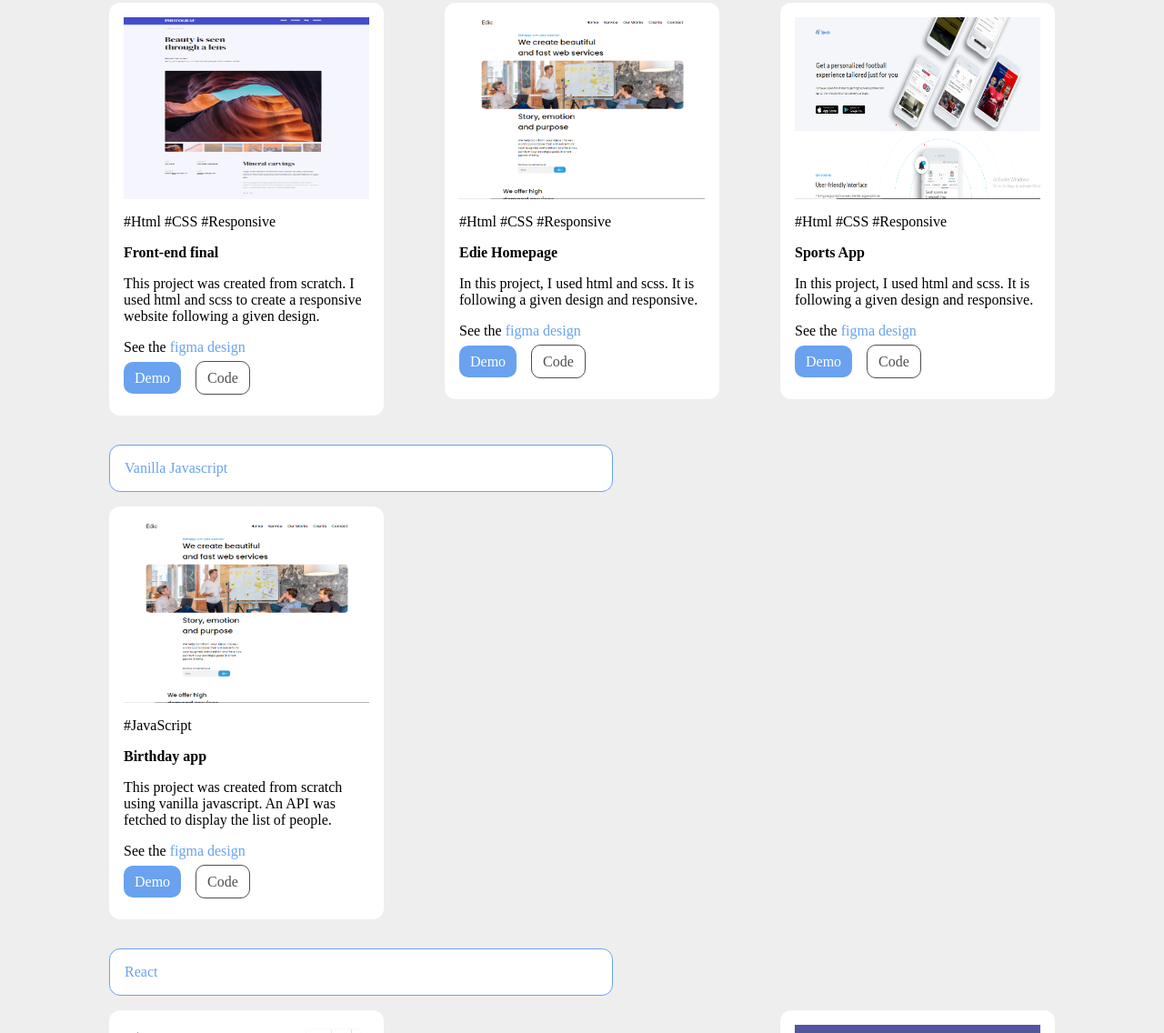
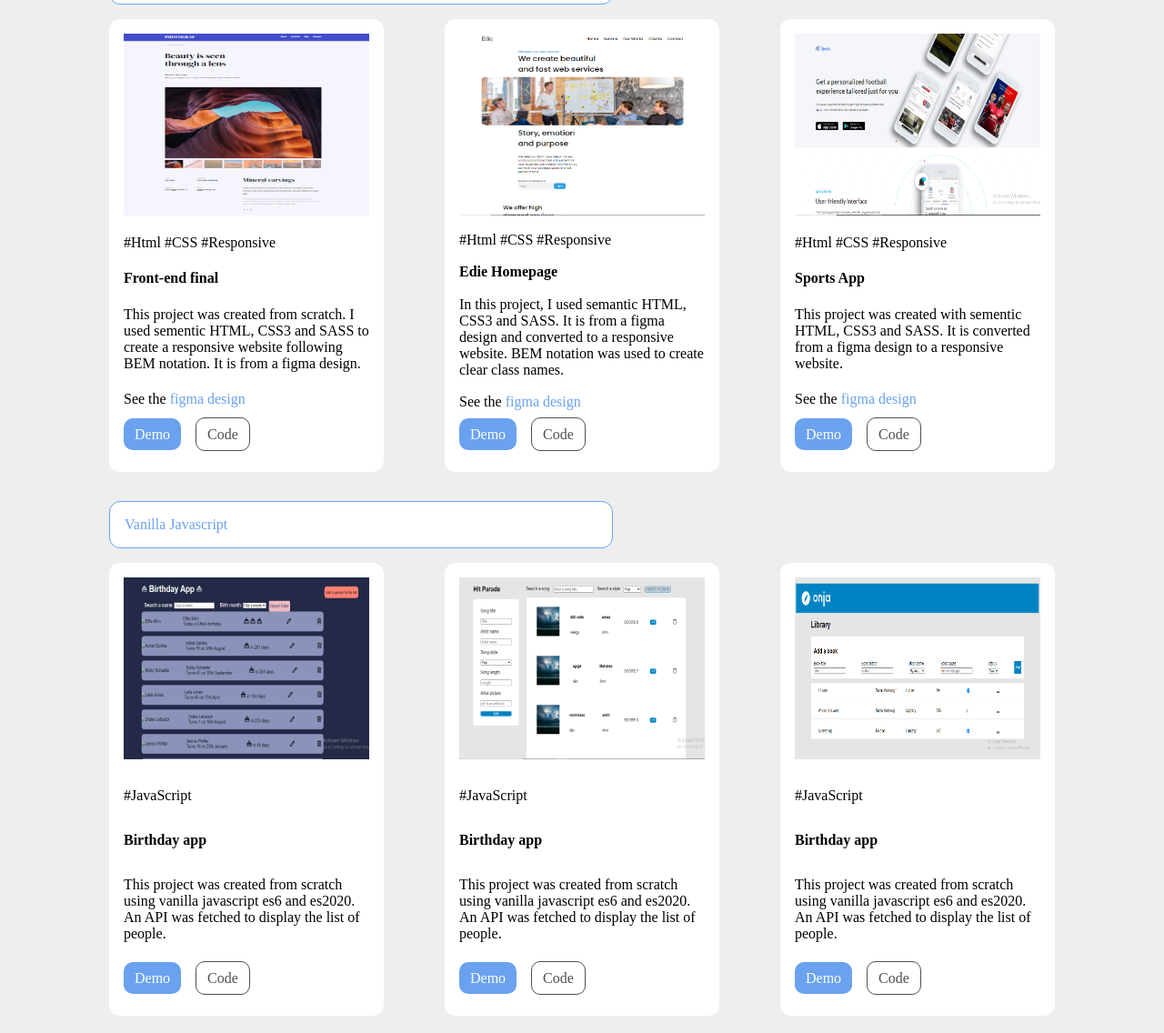
Before and after one commit to Tsikitsiky/portfolio2, a plain HTML site: page webroot/index.html in a window 1280 px wide. Shown: the part 439-1575 px from the top of the page at 91% size. Drawn offline with Linux system fonts and the light colour scheme.

Commit message:
modify descriptions and add more projects to improve the layout

```diff
--- a/webroot/index.html
+++ b/webroot/index.html
@@ -27,11 +27,13 @@
                     </ul>
                 </div>
                 <p>
-                    I am a junior front-end developer who is one of <a class="onja-link" href="https://onja.org/">Onja</a> students. I learnt how to use Html, Css, Vanilla Javascript and React to create dynamic and beautiful websites.
-                    <!-- Self-motivated developer, who is willing to learn and create outstanding UI applications.   -->
+                    I am a junior front-end developer who is one of <a class="onja-link" href="https://onja.org/">Onja</a> students. I am a motivated developer with a strong communication skills, who enjoy interacting and collaborating with others.I would like to find a company and team that appreciates me and where I can contribute in the long term.
                 </p>
                 <p>
-                    <!-- Donec aliquam est dui, vel vestibulum diam sollicitudin id. Quisque feugiat malesuada molestie. -->
+                    I learnt how to use Html, Css and SASS, Vanilla Javascript and React including class component and hooks; build complex data apps with context and useReducer hook.
+                </p>
+                <p>
+                   I am from Fenerivo Antsinana, a town in east coast of Madagascar. Singing is one of my favourite hobby. I love learning.
                 </p>
             </div>
         </header>
@@ -50,7 +52,7 @@
                                     <p class="tag"> #Html #CSS #Responsive </p>
                                     <h4> Front-end final </h4>
                                     <p>
-                                        This project was created from scratch. I used html and scss to create a responsive website following a given design.
+                                        This project was created from scratch. I used sementic HTML, CSS3 and SASS to create a responsive website following BEM notation. It is from a figma design.
                                     </p>
                                     <p>See the
                                         <a class="figma" href="https://www.figma.com/file/VgF87mULloYb7HZ1EMCRzU/Laaqiq-1-Portfolio-detail-Responsive?node-id=0%3A1">
@@ -73,7 +75,7 @@
                                     <p class="tag"> #Html #CSS #Responsive </p>
                                     <h4> Edie Homepage </h4>
                                     <p>
-                                        In this project, I used html and scss. It is following a given design and responsive.
+                                        In this project, I used semantic HTML, CSS3 and SASS. It is from a figma design and converted to a responsive website. BEM notation was used to create clear class names.
                                     </p>
                                     <p>See the
                                         <a class="figma" href="https://www.figma.com/file/ahnGupP4JjTdVJDTRfMRF2">
@@ -92,23 +94,23 @@
                             </li>
                             <li>
                                 <div class="project">
-                                    <img src="assets/final-assessment.png" alt="Edie Homepage screenshot" />
+                                    <img src="assets/final-assessment.png" alt="final-assessment screenshot" />
                                     <p class="tag"> #Html #CSS #Responsive </p>
                                     <h4> Sports App </h4>
                                     <p>
-                                        In this project, I used html and scss. It is following a given design and responsive.
+                                        This project was created with sementic HTML, CSS3 and SASS. It is converted from a figma design to a responsive website.
                                     </p>
                                     <p>See the
-                                        <a class="figma" href="https://www.figma.com/file/ahnGupP4JjTdVJDTRfMRF2">
+                                        <a class="figma" href="https://www.figma.com/file/SC3HqLUP9hGBfn93mIwxkS/Sports-App-homepage-Responsive-Revised">
                                         figma design
                                         </a>
                                     </p>
                                     <ul class="button-links">
                                         <li>
-                                            <a class="demo" href="https://edie-homepage-rs.netlify.app/">Demo</a>
+                                            <a class="demo" href="https://https://sports-app-rs.netlify.app/">Demo</a>
                                         </li>
                                         <li>
-                                            <a class="code" href="https://github.com/Tsikitsiky/edie-homepage">Code</a>
+                                            <a class="code" href="https://github.com/Tsikitsiky/front-end-assessment">Code</a>
                                         </li>
                                     </ul>
                                 </div>
@@ -117,29 +119,77 @@
                     </li>
                     <li>
                         <p class="tag-name"> Vanilla Javascript</p>
-                        <div class="section-projects--list Javascript">
-                            <div class="project">
-                                <img src="assets/edie-homepage.png" alt="Edie Homepage screenshot" />
-                                    <p class="tag"> #JavaScript </p>
-                                    <h4> Birthday app </h4>
-                                    <p>
-                                        This project was created from scratch using vanilla javascript. An API was fetched to display the list of people.
-                                    </p>
-                                    <p>See the
-                                        <a class="figma" href="https://www.figma.com/file/ahnGupP4JjTdVJDTRfMRF2">
-                                        figma design
-                                        </a>
-                                    </p>
-                                    <ul class="button-links">
-                                        <li>
-                                            <a class="demo" href="https://edie-homepage-rs.netlify.app/">Demo</a>
-                                        </li>
-                                        <li>
-                                            <a class="code" href="https://github.com/Tsikitsiky/edie-homepage">Code</a>
-                                        </li>
-                                    </ul>
-                            </div>
-                        </div>
+                        <ul class="section-projects--list Javascript">
+                            <li>
+                                <div class="project">
+                                    <img src="assets/birthday-app.png" alt="Birthday App screenshot" />
+                                        <p class="tag"> #JavaScript </p>
+                                        <h4> Birthday app </h4>
+                                        <p>
+                                            This project was created from scratch using vanilla javascript es6 and es2020. An API was fetched to display the list of people.
+                                        </p>
+                                        <!-- <p>See the
+                                            <a class="figma" href="https://www.figma.com/file/ahnGupP4JjTdVJDTRfMRF2">
+                                            figma design
+                                            </a>
+                                        </p> -->
+                                        <ul class="button-links">
+                                            <li>
+                                                <a class="demo" href="https://birthday-app-rs.netlify.app/">Demo</a>
+                                            </li>
+                                            <li>
+                                                <a class="code" href="https://github.com/Tsikitsiky/birthday-app">Code</a>
+                                            </li>
+                                        </ul>
+                                </div>
+                            </li>
+                            <li>
+                                <div class="project">
+                                    <img src="assets/hit-parade-vanilla.png" alt="Hit parade screenshot" />
+                                        <p class="tag"> #JavaScript </p>
+                                        <h4> Birthday app </h4>
+                                        <p>
+                                            This project was created from scratch using vanilla javascript es6 and es2020. An API was fetched to display the list of people.
+                                        </p>
+                                        <!-- <p>See the
+                                            <a class="figma" href="https://www.figma.com/file/ahnGupP4JjTdVJDTRfMRF2">
+                                            figma design
+                                            </a>
+                                        </p> -->
+                                        <ul class="button-links">
+                                            <li>
+                                                <a class="demo" href="https://edie-homepage-rs.netlify.app/">Demo</a>
+                                            </li>
+                                            <li>
+                                                <a class="code" href="https://github.com/Tsikitsiky/edie-homepage">Code</a>
+                                            </li>
+                                        </ul>
+                                </div>
+                            </li>
+                            <li>
+                                <div class="project">
+                                    <img src="assets/library.png" alt="library screenshot" />
+                                        <p class="tag"> #JavaScript </p>
+                                        <h4> Birthday app </h4>
+                                        <p>
+                                            This project was created from scratch using vanilla javascript es6 and es2020. An API was fetched to display the list of people.
+                                        </p>
+                                        <!-- <p>See the
+                                            <a class="figma" href="https://www.figma.com/file/ahnGupP4JjTdVJDTRfMRF2">
+                                            figma design
+                                            </a>
+                                        </p> -->
+                                        <ul class="button-links">
+                                            <li>
+                                                <a class="demo" href="https://edie-homepage-rs.netlify.app/">Demo</a>
+                                            </li>
+                                            <li>
+                                                <a class="code" href="https://github.com/Tsikitsiky/edie-homepage">Code</a>
+                                            </li>
+                                        </ul>
+                                </div>
+                            </li>
+                        </ul>
                     </li>
                     <li>
                         <p class="tag-name">React</p>
@@ -150,6 +200,27 @@
                                     <p class="tag"> #React </p>
                                     <h4> WindBNB Clone </h4>
                                     <p> In this project, I used React and css to create a responsive and dynamic page. It is created with a data from an API and similar to a given design. </p>
+                                    <p>See the
+                                        <a class="figma" href="https://www.figma.com/file/KGNH8dbclXT1vzXLyPrBeu">
+                                            figma design
+                                        </a>
+                                    </p>
+                                    <ul class="button-links">
+                                        <li>
+                                            <a class="demo" href="https://loving-albattani-a16796.netlify.app/">Demo</a>
+                                        </li>
+                                        <li>
+                                            <a class="code" href="https://github.com/Tsikitsiky/airbnb-clone">Code</a>
+                                        </li>
+                                    </ul>
+                                </div>
+                            </li>
+                            <li>
+                                <div class="project">
+                                    <img src="assets/hit-parade-react.png" alt="Hit parade react screenshot" />
+                                    <p class="tag"> #React </p>
+                                    <h4> Hit parade </h4>
+                                    <p> In this project, I used React and css to create dynamic pages. </p>
                                     <p>See the
                                         <a class="figma" href="https://www.figma.com/file/KGNH8dbclXT1vzXLyPrBeu">
                                             figma design
--- a/webroot/style.css
+++ b/webroot/style.css
@@ -126,8 +126,8 @@ background-image: url(./assets/email.svg);
     justify-content: space-between;
     gap: 1rem;
     padding-bottom: 2rem;
-    max-width: 300px;
-    /* height: 450px; */
+    max-width: 320px;
+    height: 450px;
 }
 
 .section-projects--list .project:hover {
```
Also changed, not shown: webroot/assets/birthday-app.png (added), webroot/assets/hit-parade-react.png (added), webroot/assets/hit-parade-vanilla.png (added), webroot/assets/library.png (added).
